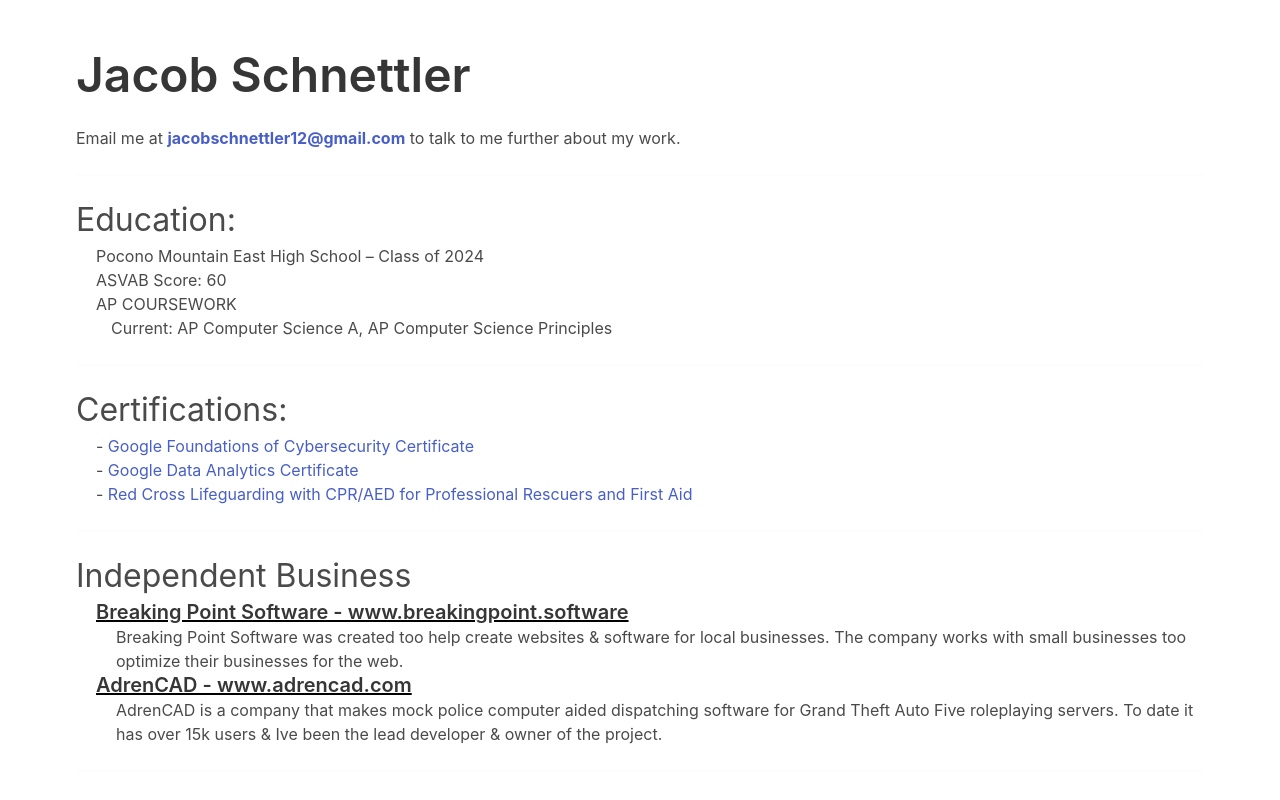
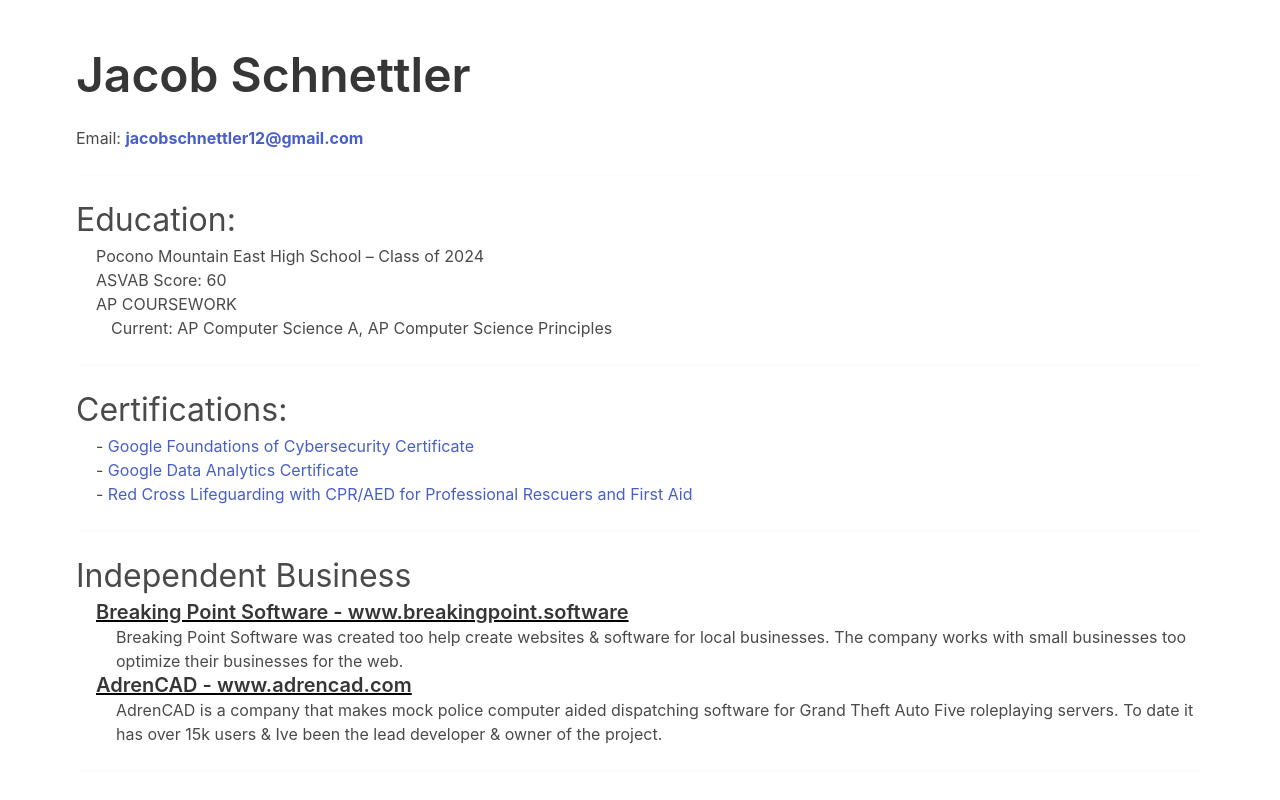
Before and after one commit to AdrenWRLD/personal-portfolio, a React (Create React App) app: page /resume in a window 1280 px wide. Shown: the top 800 px of the page. Built offline with nearby package versions, Linux system fonts and the light colour scheme.

Commit message:
Updated email

```diff
--- a/src/pages/resume.jsx
+++ b/src/pages/resume.jsx
@@ -25,13 +25,12 @@
 						Student &amp; Developer
 					</h2> */}
 					<p className='text-focus-in mb-4'>
-						Email me at{' '}
+						Email: {' '}
 						<strong>
 							<a href='mailto:jacobschnettler12@gmail.com'>
 								jacobschnettler12@gmail.com
 							</a>
-						</strong>{' '}
-						to talk to me further about my work.
+						</strong>
 					</p>
 					{/* <h2 className='subtitle is-3 text-focus-in2 mb-1'>About Me:</h2>
 					<p className='text-focus-in2'></p>
```
